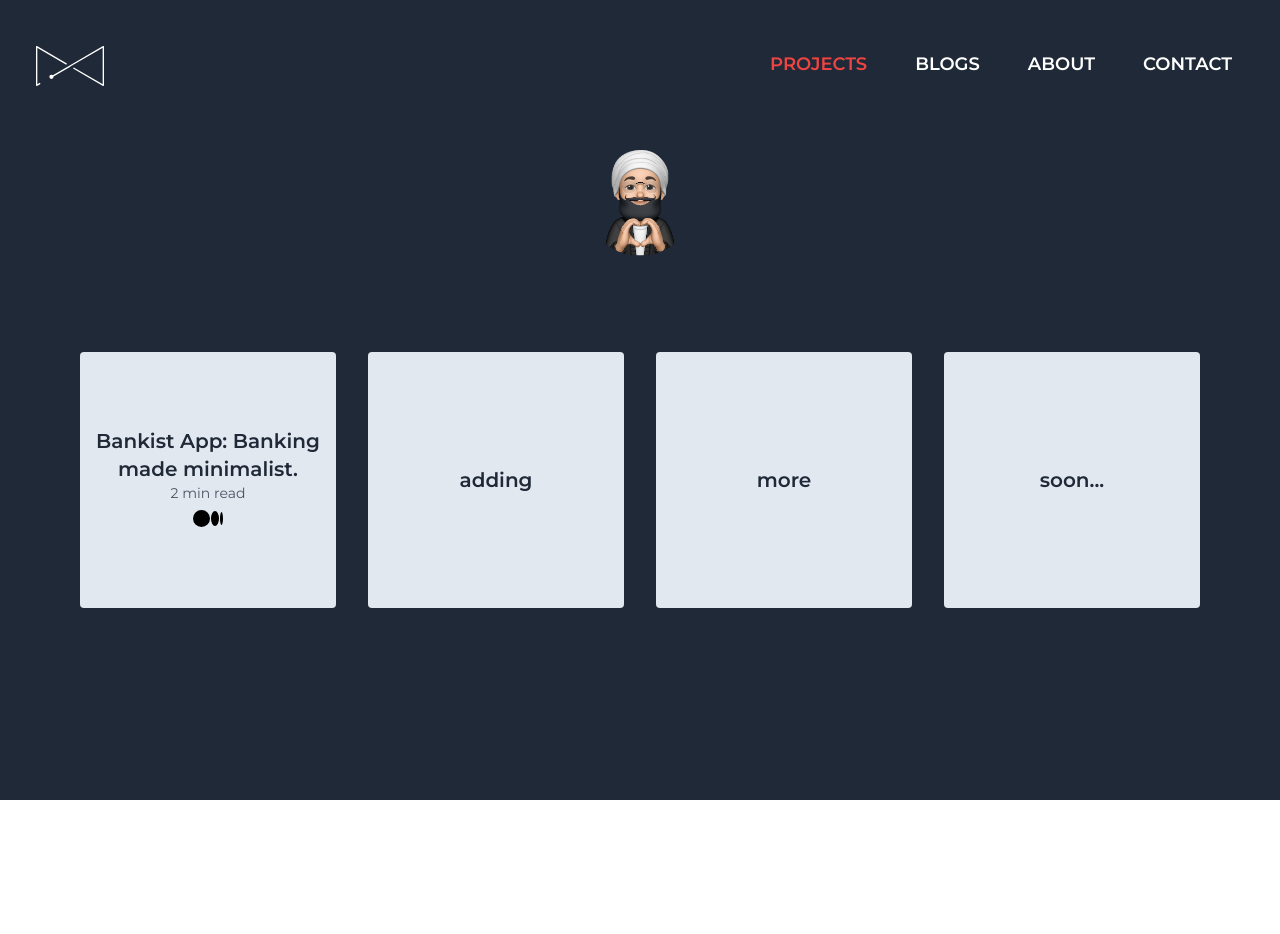
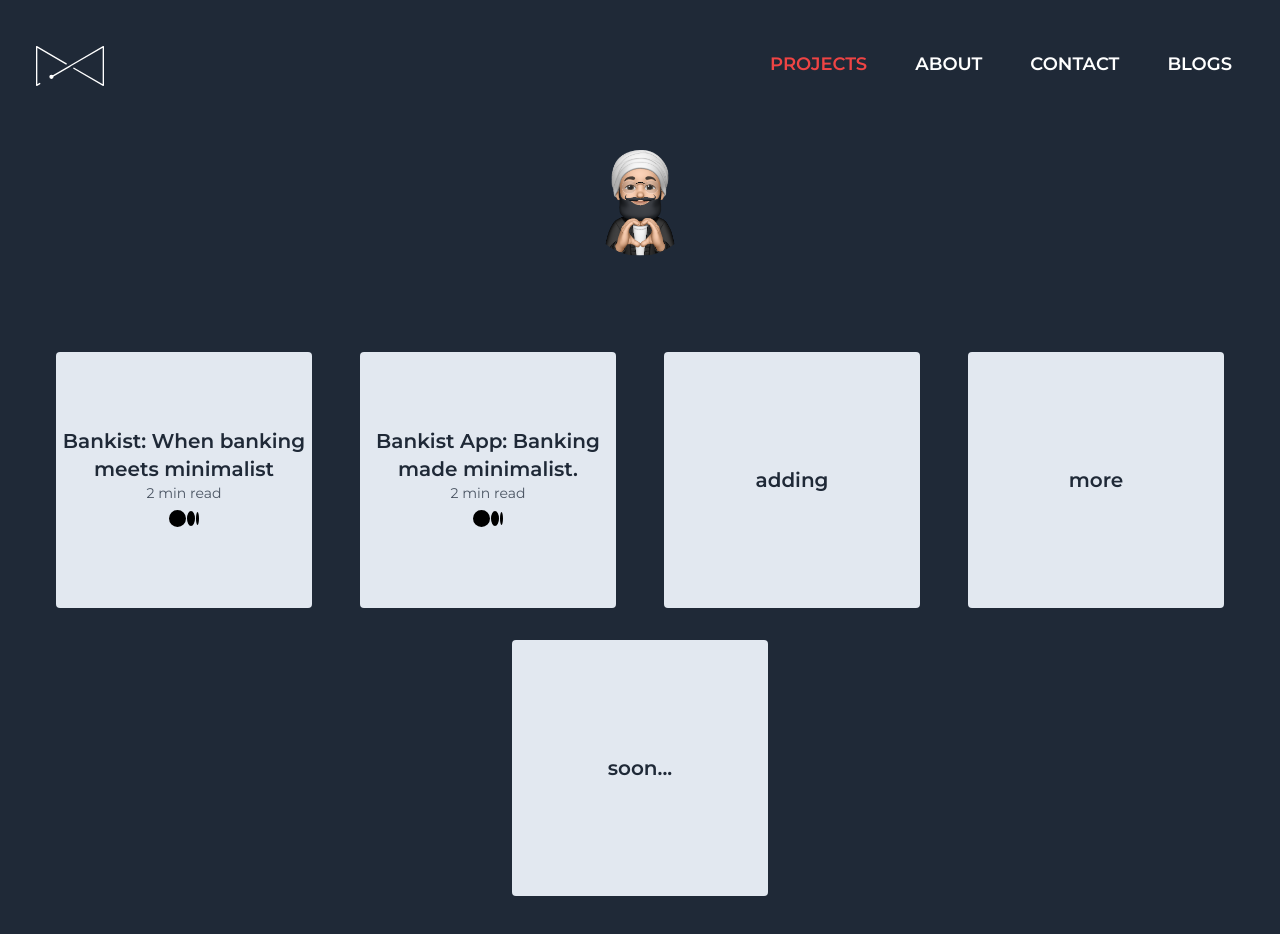
Before and after one commit to singhdan2002/website, a website: page src/projects.html in a window 1280 px wide. Before the commit the page ends 800 px from the top, so only its background shows below. Drawn offline with Linux system fonts and the light colour scheme.

Commit message:
new project card added

```diff
--- a/src/projects.html
+++ b/src/projects.html
@@ -25,14 +25,14 @@
                         <a href="projects.html" class="py-2 px-6 flex hover:text-red-500 text-red-500 transition duration-200">
                             Projects
                         </a>
-                        <a href="https://danishjeetsingh.medium.com/" class="py-2 px-6 flex hover:text-red-500 transition duration-200">
-                            Blogs
-                        </a>
                         <a href="about.html" class="py-2 px-6 flex hover:text-red-500 transition duration-200">
                             About
                         </a>
                         <a href="contact.html" class="py-2 px-6 flex hover:text-red-500 transition duration-200">
                             Contact
+                        </a>
+                        <a href="https://danishjeetsingh.medium.com/" class="py-2 px-6 flex hover:text-red-500 transition duration-200">
+                            Blogs
                         </a>
                     </nav>
                     <!-- Mobile menu -->
@@ -44,11 +44,6 @@
                                 </a>
                             </li>
                             <li>
-                                <a href="https://danishjeetsingh.medium.com/" class="py-2 px-6 flex active:text-red-500 font-semibold">
-                                    Blogs
-                                </a>
-                            </li>
-                            <li>
                                 <a href="about.html" class="py-2 px-6 flex active:text-red-500 font-semibold">
                                     About
                                 </a>
@@ -56,6 +51,11 @@
                             <li>
                                 <a href="contact.html" class="py-2 px-6 flex active:text-red-500 font-semibold">
                                     Contact
+                                </a>
+                            </li>
+                            <li>
+                                <a href="https://danishjeetsingh.medium.com/" class="py-2 px-6 flex active:text-red-500 font-semibold">
+                                    Blogs
                                 </a>
                             </li>
 
@@ -81,6 +81,14 @@
 
                     <!-- <p class="w-full py-4 lg:px-16 md:px-20 items-center justify-center flex text-white text-5xl lg:text-6xl text-center font-medium">This page is still under construction. </p>
                         <p class="w-full py-4 lg:px-16 md:px-20 items-center justify-center flex text-white text-5xl lg:text-6xl text-center font-medium">👷🏾‍♂️🚜</p> -->
+                        <a href="https://danishjeetsingh.medium.com/bankist-when-banking-meets-minimalist-bba5635496d4">
+                            <div class="h-64 w-64 m-4 bg-slate-200 rounded place-content-center grid text-center transition duration-200  hover:ease-in hover:scale-110 hover:bg-slate-50">
+                                <h1 class="font-semibold text-xl text-gray-800">Bankist: When banking meets
+                                    minimalist</h1>
+                                <h5 class="font-light text-gray-600 text-sm" >2 min read</h5>
+                                <svg class="m-auto" fill="#000" xmlns="http://www.w3.org/2000/svg"  viewBox="0 0 30 30" width="30px" height="30px"><path d="M8.5 7A8.5 8.5 0 108.5 24 8.5 8.5 0 108.5 7zM22 8A4 7.5 0 1022 23 4 7.5 0 1022 8zM28.5 9A1.5 6.5 0 1028.5 22 1.5 6.5 0 1028.5 9z"/></svg>
+                            </div>
+                        </a>
                         <a href="https://danishjeetsingh.medium.com/bankist-app-645672a50ae6">
                             <div class="h-64 w-64 m-4 bg-slate-200 rounded place-content-center grid text-center transition duration-200  hover:ease-in hover:scale-110 hover:bg-slate-50">
                                 <h1 class="font-semibold text-xl text-gray-800">Bankist App: Banking made minimalist.</h1>
```
Also changed, not shown: src/about.html (+15 -9 lines), src/contact.html (+8 -8 lines), src/index.html (+8 -8 lines), 1 other file.
